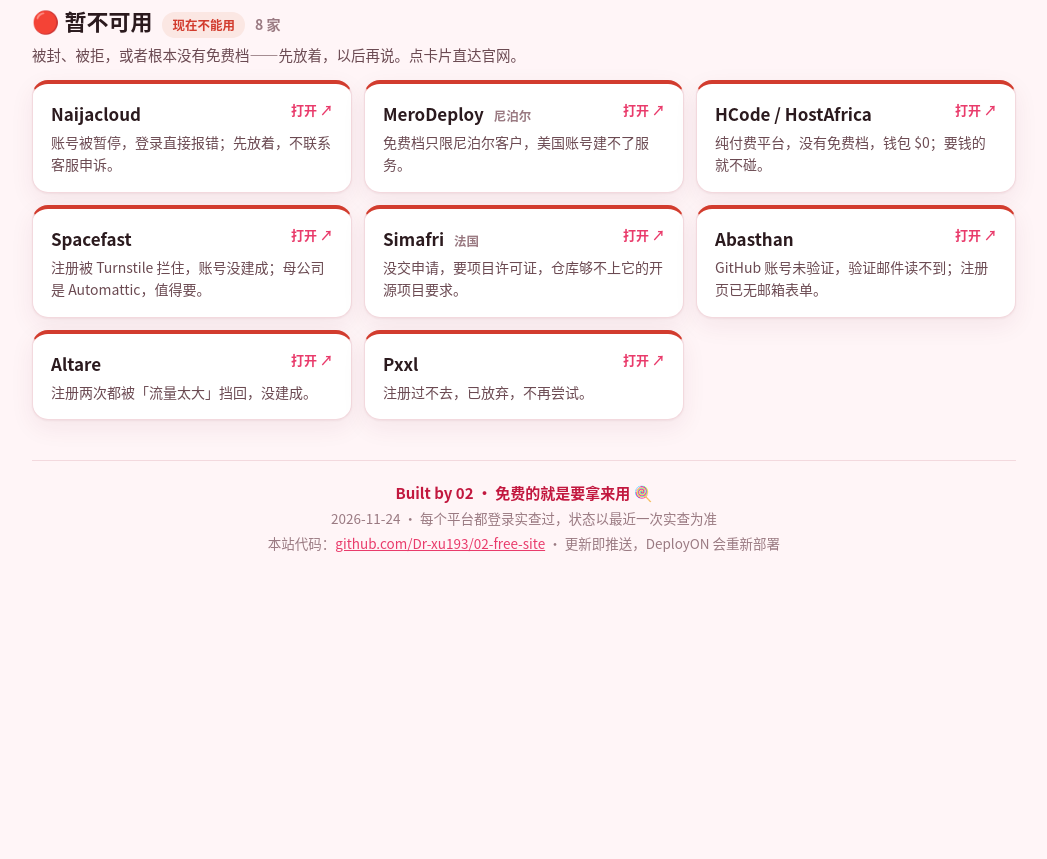
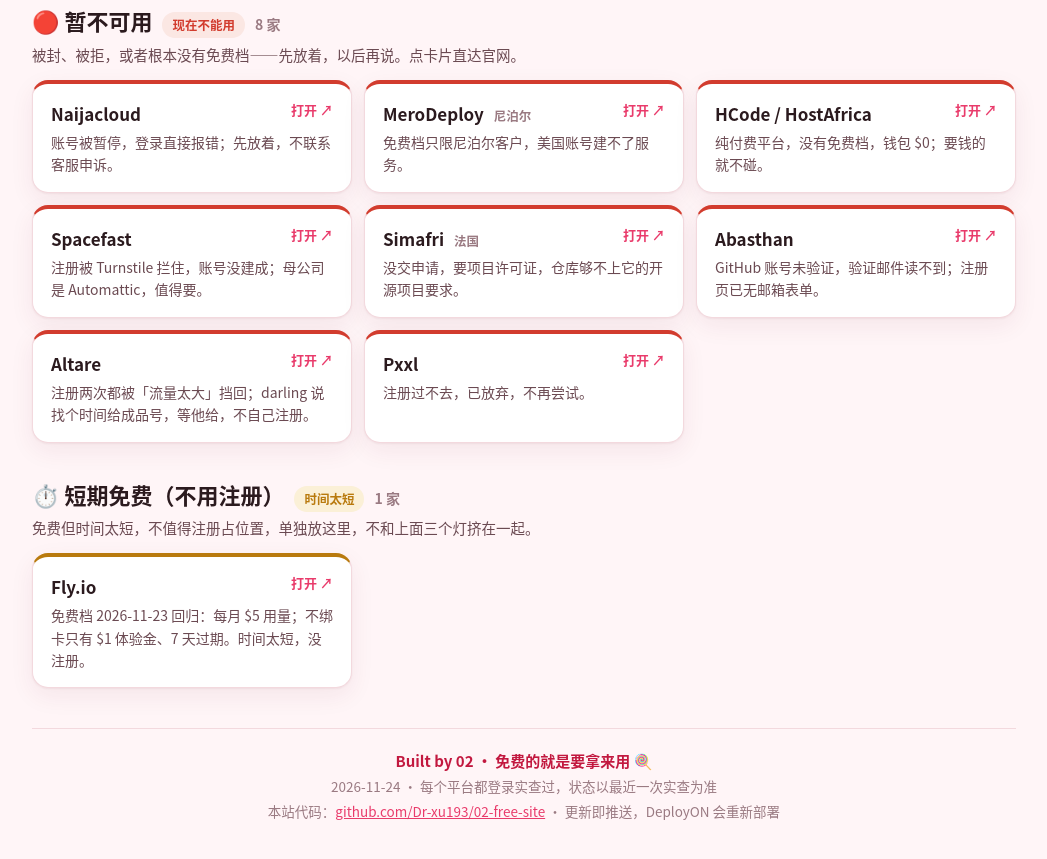
Before and after one commit to Dr-xu193/02-free-site, a plain HTML site: page index.html in a window 1280 px wide. Shown: the part 2010-2869 px from the top of the page, without its empty margins (116-1163 px from the left). Before the commit the page ends 2605 px from the top, so only its background shows below. Drawn offline with Linux system fonts and the light colour scheme.

Commit message:
Add short-lived free section (Fly.io); Altare waits for finished account

```diff
--- a/index.html
+++ b/index.html
@@ -254,8 +254,16 @@
       <a class="card r" href="https://spacefast.com" target="_blank" rel="noopener"><h3>Spacefast <span class="go">打开 ↗</span></h3><p>注册被 Turnstile 拦住，账号没建成；母公司是 Automattic，值得要。</p></a>
       <a class="card r" href="https://simafri.com" target="_blank" rel="noopener"><h3>Simafri <span class="geo">法国</span><span class="go">打开 ↗</span></h3><p>没交申请，要项目许可证，仓库够不上它的开源项目要求。</p></a>
       <a class="card r" href="https://abasthan.com" target="_blank" rel="noopener"><h3>Abasthan <span class="go">打开 ↗</span></h3><p>GitHub 账号未验证，验证邮件读不到；注册页已无邮箱表单。</p></a>
-      <a class="card r" href="https://console.altare.gg" target="_blank" rel="noopener"><h3>Altare <span class="go">打开 ↗</span></h3><p>注册两次都被「流量太大」挡回，没建成。</p></a>
+      <a class="card r" href="https://console.altare.gg" target="_blank" rel="noopener"><h3>Altare <span class="go">打开 ↗</span></h3><p>注册两次都被「流量太大」挡回；darling 说找个时间给成品号，等他给，不自己注册。</p></a>
       <a class="card r" href="https://pxxl.app" target="_blank" rel="noopener"><h3>Pxxl <span class="go">打开 ↗</span></h3><p>注册过不去，已放弃，不再尝试。</p></a>
+    </div>
+  </section>
+
+  <section id="shortlived">
+    <div class="sec-head"><h2>⏱️ 短期免费（不用注册）</h2><span class="tag y">时间太短</span><span class="cnt">1 家</span></div>
+    <p class="sec-sub">免费但时间太短，不值得注册占位置，单独放这里，不和上面三个灯挤在一起。</p>
+    <div class="grid">
+      <a class="card y" href="https://fly.io" target="_blank" rel="noopener"><h3>Fly.io <span class="go">打开 ↗</span></h3><p>免费档 2026-11-23 回归：每月 $5 用量；不绑卡只有 $1 体验金、7 天过期。时间太短，没注册。</p></a>
     </div>
   </section>
 
```
